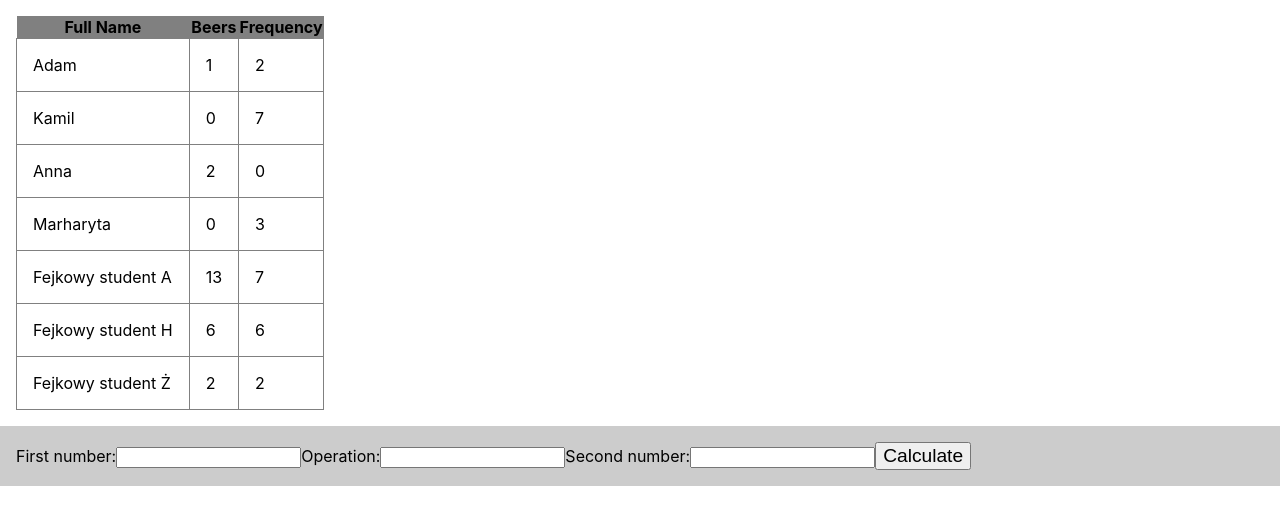
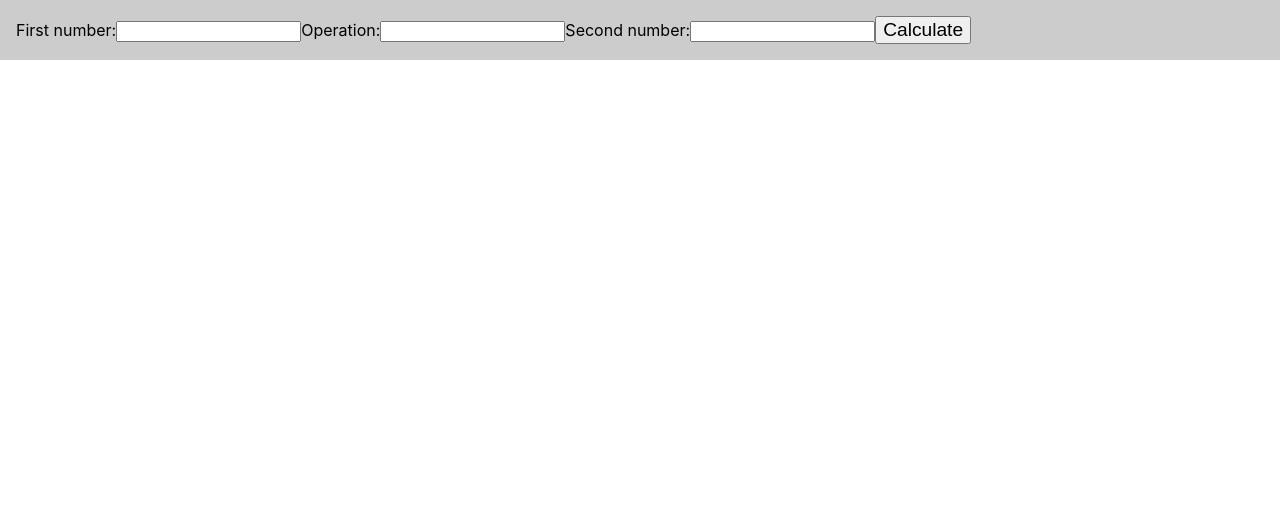
Before and after one commit to argasek/codebrainers-2020-03, a React (Create React App) app: page / in a window 1280 px wide. Shown: the top 524 px of the page. Built offline with nearby package versions, Linux system fonts and the light colour scheme.

Commit message:
Clear the code from previous exercises.

```diff
--- a/src/App.jsx
+++ b/src/App.jsx
@@ -1,69 +1,17 @@
 import React from 'react';
 import './App.css';
-import {codebrainersStudents} from './models/Students';
-import Student from './models/Student';
 
-function getRows(students) {
-  const arr = students.map(function (student, index) {
-    return <tr key={index}>
-      <td>{student.fullName}</td>
-      <td>{student.beers}</td>
-      <td>{student.frequency}</td>
-    </tr>;
-  });
-  return arr;
-}
 function notDivideByZero(signInput, zeroInput){
   if((signInput === '/') && (parseInt(zeroInput) === 0)){
     return alert('Nie dziel przez zero Ty... brzydki człowieku.');
   }
 }
 
-class StudentsTable extends React.Component {
-
-  render() {
-    const {students} = this.props;
-    const rows = getRows(students);
-    return (
-      <table>
-        <thead>
-        <tr>
-          <th>Full Name</th>
-          <th>Beers</th>
-          <th>Frequency</th>
-        </tr>
-        </thead>
-        <tbody>
-        {rows}
-        </tbody>
-      </table>
-    )
-  }
-}
-
-// function StudentsTable({ students }) {
-//   const rows = getRows(students);
-//   return (
-//     <table>
-//       <thead>
-//       <tr>
-//         <th>Full Name</th>
-//         <th>Beers</th>
-//         <th>Frequency</th>
-//       </tr>
-//       </thead>
-//       <tbody>
-//         { rows }
-//       </tbody>
-//     </table>
-//   )
-// }
 
 class App extends React.Component {
   constructor(props) {
     super(props);
     this.state = {
-      students: codebrainersStudents,
       firstValue: '',
       inputSign: '',
       secondValue: '',
@@ -72,13 +20,7 @@ class App extends React.Component {
 
 
   onButtonClick = () => {
-
-    const student = new Student();
-
-    console.log(this.state.students);
-    const studentsKubus = [...this.state.students];
-    studentsKubus[student.getRandomInt(studentsKubus.length)].fullName = 'Kubus';
-    this.setState({students: studentsKubus});
+    console.log('Calculate');
   }
 
   changeFirst = (event) => {
@@ -100,7 +42,6 @@ class App extends React.Component {
 
     return (
       <React.Fragment>
-        <StudentsTable students={this.state.students}/>
         <div style={{backgroundColor, padding: '1em'}}>
           <label htmlFor='FirstNumber'>First number:</label>
           <input value={this.state.inputValue} id='FirstNumber' type='text' onChange={this.changeFirst}/>
```
